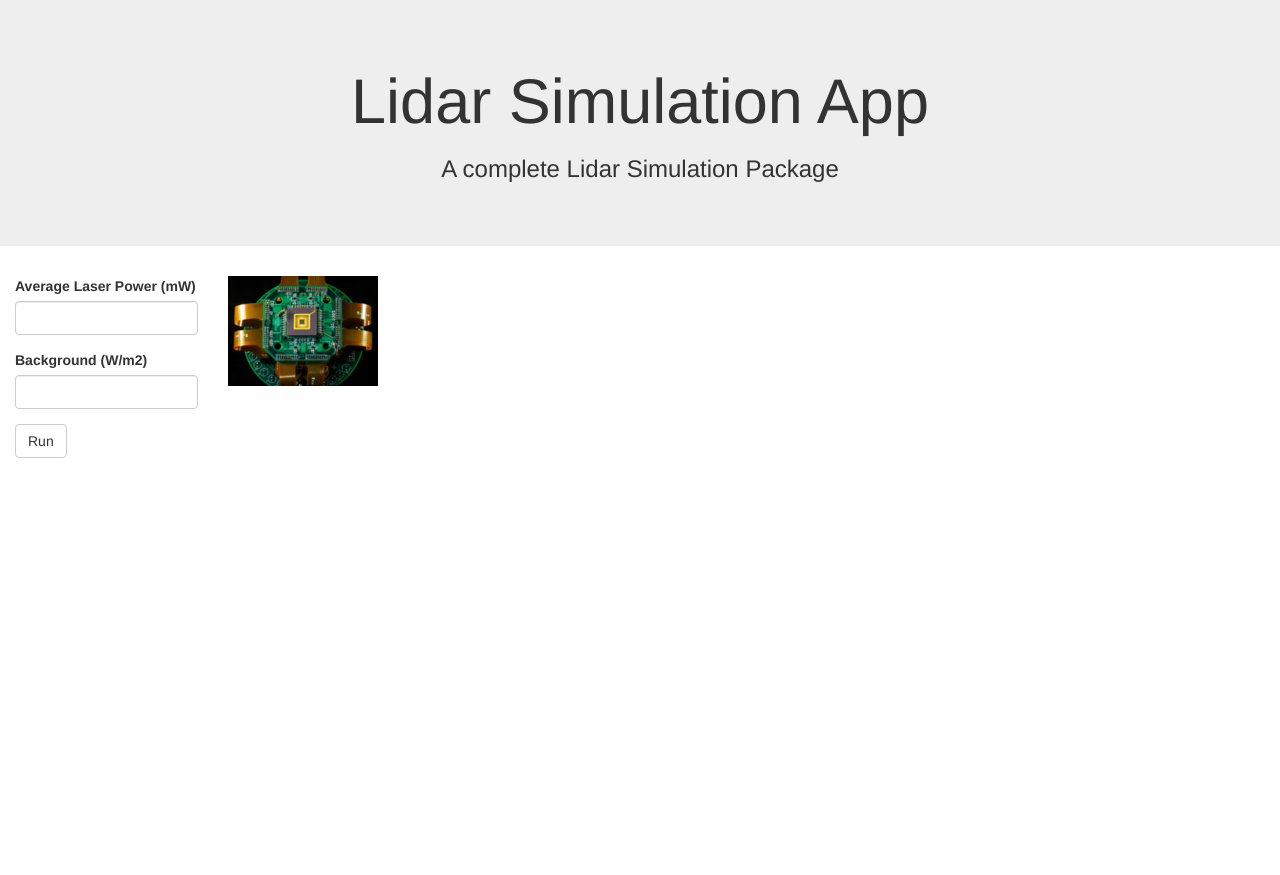
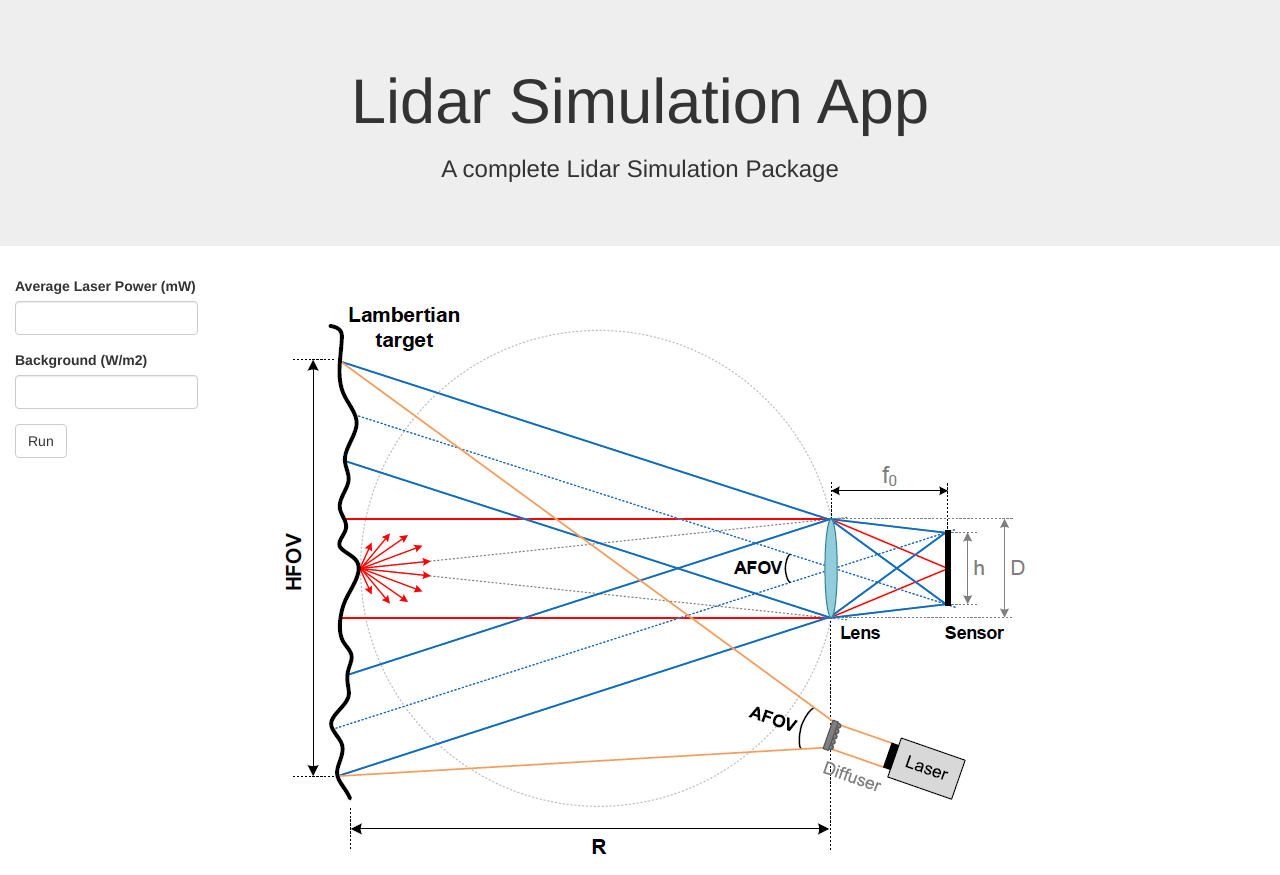
Before and after one commit to nandithadissa/lidarsimserver, a Flask app: page /simulate in a window 1280 px wide. Shown: the part 73-948 px from the top of the page. Before the commit the page ends 531 px from the top, so only its background shows below. Run offline with Flask 2, Linux system fonts and the light colour scheme; some libraries are stand-ins or nearby versions.

Commit message:
added image

```diff
--- a/app/templates/simulate.html
+++ b/app/templates/simulate.html
@@ -14,7 +14,7 @@
 
 	<div class="column">
 		<div class="col-md-2">
-			<a href="" class="logo"><img src="/static/img/lidar.jpg"></a>
+			<a href="" class="img-fluid"><img src="/static/img/lidar.png"></a>
 		</div>
 	</div>
 
```
Also changed, not shown: app/static/img/lidar.png (added).
